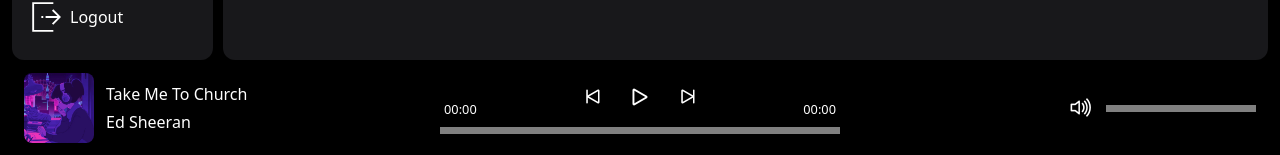
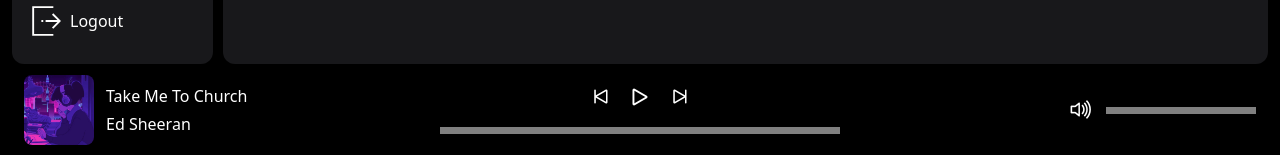
Before and after one commit to BMandure/apollotunes, a React (Vite) app: page /favourites in a window 1280 px wide. Shown: the part 642-797 px from the top of the page. Built offline with nearby package versions, Linux system fonts and the light colour scheme.

Commit message:
Add change current song from playlist

```diff
--- a/src/components/Player/Player.tsx
+++ b/src/components/Player/Player.tsx
@@ -6,10 +6,12 @@ import PlayerButton from "./PlayerButton";
 import PlayerNext from "./PlayerNext";
 import PlayerPrevious from "./PlayerPrevious";
 import testImg from "../../assets/genres/lofiGenre.jpg";
+import { InfoSong } from "../../types_interfaces";
+import VolumeBar from "./VolumeBar";
 
 function Player(props: {
-  songs: HTMLAudioElement[];
-  setSongs: React.Dispatch<React.SetStateAction<HTMLAudioElement[]>>;
+  songs: InfoSong[];
+  setSongs: React.Dispatch<React.SetStateAction<InfoSong[]>>;
   isPlaying: boolean;
   setIsPlaying: React.Dispatch<React.SetStateAction<boolean>>;
   audioElem: HTMLAudioElement | null;
@@ -21,8 +23,8 @@ function Player(props: {
 }) {
   const clickRef = useRef<HTMLProgressElement>(null);
   const clickVolumeRef = useRef<HTMLProgressElement>(null);
-
   const [volumeIcon, setVolumeIcon] = useState("bi-volume-up");
+  const [index, setIndex] = useState(0);
 
   useEffect(() => {
     if (!props.audioElem) return;
@@ -44,6 +46,7 @@ function Player(props: {
         (totalProgress / 100) * props.currentSong.length;
     }
   };
+
   const checkVolumeWidth = (event: React.MouseEvent<HTMLElement>) => {
     let width = clickVolumeRef.current?.clientWidth;
     const offset = event.nativeEvent.offsetX;
@@ -52,11 +55,13 @@ function Player(props: {
       props.audioElem.volume = totalProgress / 100;
     }
   };
+
   const muteSong = () => {
     if (props.audioElem) {
       props.audioElem.muted = !props.audioElem.muted;
     }
   };
+  console.log(props.currentSong.duration);
   return (
     <div className="h-[100%] w-full flex justify-between px-3">
       <div id="songInfo" className="flex items-center gap-3 min-w-[250px]">
@@ -71,9 +76,7 @@ function Player(props: {
         </span>
       </div>
       <div id="playerContainer" className="flex flex-col gap-2 pb-3">
-        <div className="flex justify-between px-1 items-end gap-3">
-          <small>00:00</small>
-          <div className="flex justify-center gap-5 pt-1">
+        <div className="flex justify-center px-1 items-center gap-3">
           <PlayerPrevious
             songs={props.songs}
             setCurrentSong={props.setCurrentSong}
@@ -81,6 +84,8 @@ function Player(props: {
             currentDataSong={props.currentDataSong}
             setCurrentDataSong={props.setCurrentDataSong}
             setIsPlaying={props.setIsPlaying}
+            index={index}
+            setIndex={setIndex}
           />
           <PlayerButton
             isPlaying={props.isPlaying}
@@ -94,9 +99,9 @@ function Player(props: {
             currentDataSong={props.currentDataSong}
             setCurrentDataSong={props.setCurrentDataSong}
             setIsPlaying={props.setIsPlaying}
+            index={index}
+            setIndex={setIndex}
           />
-          </div>
-          <small>00:00</small>
         </div>
         <div className="flex justify-center items-center gap-5">
           <progress
@@ -113,16 +118,12 @@ function Player(props: {
         id="songInfo"
         className="flex items-center justify-end gap-3 min-w-[250px]"
       >
-        <button onClick={() => muteSong()}>
-          <i className={`bi ${volumeIcon}`} style={{ fontSize: "25px" }}></i>
-        </button>
-        <progress
-          ref={clickVolumeRef}
-          max={1}
-          id="volume"
-          className="w-[150px] h-[7px] hover:cursor-pointer"
-          value={props.audioElem?.volume}
-          onClick={checkVolumeWidth}
+        <VolumeBar
+          muteSong={muteSong}
+          volumeIcon={volumeIcon}
+          clickVolumeRef={clickVolumeRef}
+          audioElem={props.audioElem}
+          checkVolumeWidth={checkVolumeWidth}
         />
       </div>
     </div>
--- a/src/components/Player/PlayerNext.tsx
+++ b/src/components/Player/PlayerNext.tsx
@@ -1,29 +1,30 @@
-import { useState } from "react";
+import { InfoSong } from "../../types_interfaces";
 function PlayerNext(props: {
-  songs: any;
+  songs: InfoSong[];
   setCurrentSong: any;
   currentSong: any;
   currentDataSong: any;
   setCurrentDataSong: any;
   setIsPlaying: any;
+  index: number;
+  setIndex: any;
 }) {
   //TODO: Add different songs and start from the beginin when song is changed
-  let currentIndex = props.songs.indexOf(props.currentSong);
-  let length = props.songs.length;
 
-  const [index, setIndex] = useState(currentIndex);
+  const length = props.songs.length;
 
-  const skipNext = (): void => {
-    if (index === length - 1) {
-      props.setCurrentSong(props.songs[0]);
-      setIndex(0);
-      props.setIsPlaying(true);
+  const skipNext = () => {
+    if (props.index === length - 1) {
+      props.setCurrentSong(props.songs[0].audio);
+      props.setCurrentDataSong(props.songs[0].info);
+      props.setIndex(0);
     } else {
-      props.setCurrentSong(props.songs[index + 1]);
-      props.setIsPlaying(true);
-      setIndex(index + 1);
+      props.setCurrentSong(props.songs[props.index + 1].audio);
+      props.setCurrentDataSong(props.songs[props.index + 1].info);
+      props.setIndex(props.index + 1);
     }
   };
+
   return (
     <button onClick={skipNext} className="rounded-full hover:bg-zinc-700">
       <i className="bi bi-skip-end" style={{ fontSize: "25px" }}></i>
--- a/src/components/Player/PlayerPrevious.tsx
+++ b/src/components/Player/PlayerPrevious.tsx
@@ -1,28 +1,27 @@
-import { useState } from "react";
+import { InfoSong } from "../../types_interfaces";
 function PlayerPrevious(props: {
-  songs: any;
+  songs: InfoSong[];
   setCurrentSong: any;
   currentSong: any;
   currentDataSong: any;
   setCurrentDataSong: any;
   setIsPlaying: any;
+  index: number;
+  setIndex: any;
 }) {
   //TODO Change Any
 
-  let currentIndex = props.songs.indexOf(props.currentSong);
-  let length = props.songs.length;
+  const length = props.songs.length;
 
-  const [index, setIndex] = useState(currentIndex);
-
-  const skipBack = (): void => {
-    if (index === 0) {
-      props.setCurrentSong(props.songs[length - 1]);
-      props.setIsPlaying(true);
-      setIndex(length - 1);
+  const skipBack = () => {
+    if (props.index === 0) {
+      props.setCurrentSong(props.songs[length - 1].audio);
+      props.setCurrentDataSong(props.songs[length - 1].info);
+      props.setIndex(length - 1);
     } else {
-      props.setCurrentSong(props.songs[index - 1]);
-      props.setIsPlaying(true);
-      setIndex(index - 1);
+      props.setCurrentSong(props.songs[props.index - 1].audio);
+      props.setCurrentDataSong(props.songs[props.index - 1].info);
+      props.setIndex(props.index - 1);
     }
   };
   return (
--- /dev/null
+++ b/src/components/Player/VolumeBar.tsx
@@ -0,0 +1,29 @@
+function VolumeBar(props: {
+  muteSong: any;
+  volumeIcon: string;
+  clickVolumeRef: React.RefObject<HTMLProgressElement>;
+  audioElem: HTMLAudioElement | null;
+  checkVolumeWidth: any;
+}) {
+  //TODO: Avaiablility to change volume with paused song
+  return (
+    <>
+      <button onClick={() => props.muteSong()}>
+        <i
+          className={`bi ${props.volumeIcon}`}
+          style={{ fontSize: "25px" }}
+        ></i>
+      </button>
+      <progress
+        ref={props.clickVolumeRef}
+        max={1}
+        id="volume"
+        className="w-[150px] h-[7px] hover:cursor-pointer"
+        value={props.audioElem?.volume}
+        onClick={props.checkVolumeWidth}
+      />
+    </>
+  );
+}
+
+export default VolumeBar;
--- a/src/components/Song.tsx
+++ b/src/components/Song.tsx
@@ -4,9 +4,13 @@ import { useState } from "react";
 
 function Song() {
   const [isHovering, setIsHovering] = useState<boolean>();
+  const [isFavourite, setIsFavourite] = useState<boolean>();
 
   const handlerPlayBtn = () => {
     console.log("Play Pressed");
+  };
+  const handleFavouriteBtn = () => {
+    setIsFavourite(!isFavourite);
   };
 
   return (
@@ -37,7 +41,19 @@ function Song() {
       <td>Album Name</td>
       <td>03/10/2023</td>
       <td className="w-[150px]">
-        3:45 <button className="mx-5">❤️</button>
+        <span>3:45</span>
+        <button className="mx-5" onClick={handleFavouriteBtn}>
+          <i
+            className={`bi ${
+              isFavourite ? "bi-heart-fill" : "bi-heart"
+            } hover:cursor-pointer p-2`}
+            style={{
+              fontSize: "15px",
+              color: isFavourite ? "red" : "white",
+            }}
+            onClick={handlerPlayBtn}
+          ></i>
+        </button>
       </td>
     </tr>
   );
--- a/src/db.ts
+++ b/src/db.ts
@@ -1,4 +1,6 @@
-export const songs = [
+import { Song } from "./types_interfaces";
+
+export const songs: Song[] = [
   {
     title: "Take Me To Church",
     artist: "Ed Sheeran",
--- a/src/pages/Dashboard.tsx
+++ b/src/pages/Dashboard.tsx
@@ -4,29 +4,33 @@ import Sidebar from "../components/Sidebar/Sidebar";
 import "./Dashboard.css";
 import { songs as songImp } from "../db";
 import { Outlet } from "react-router-dom";
+import { InfoSong } from "../types_interfaces";
 
 function Dashboard() {
-  //TODO: Change importedSongs to audios fetched
+  //TODO: Change importedSongs to audios and songData to data fetched
 
   //---------TEST---------
 
   const importedSong1: any = new Audio(songImp[0].route);
   const importedSong2: any = new Audio(songImp[1].route);
   const importedSong3: any = new Audio(songImp[2].route);
-  const songData = [...songImp];
-  const stateArray: HTMLAudioElement[] = [];
-  stateArray.push(importedSong1);
-  stateArray.push(importedSong2);
-  stateArray.push(importedSong3);
+  const songData1 = songImp[0];
+  const songData2 = songImp[1];
+  const songData3 = songImp[2];
+  const stateArray: InfoSong[] = [];
+  stateArray.push({ audio: importedSong1, info: songData1 });
+  stateArray.push({ audio: importedSong2, info: songData2 });
+  stateArray.push({ audio: importedSong3, info: songData3 });
 
   //----------------------
 
   const [songs, setSongs] = useState(stateArray);
   const [isPlaying, setIsPlaying] = useState(false);
-  const [currentDataSong, setCurrentDataSong] = useState(songData[0]);
+  const [currentDataSong, setCurrentDataSong] = useState(songData1);
   const [currentSong, setCurrentSong] = useState(importedSong1);
 
   const audioElem = useRef<HTMLAudioElement>(null);
+
   useEffect((): void => {
     isPlaying ? audioElem.current?.play() : audioElem.current?.pause();
   }, [isPlaying]);
@@ -39,10 +43,10 @@ function Dashboard() {
       setCurrentSong({
         ...currentSong,
         progress: (currentTime / duration) * 100,
-        length: duration,
       });
     }
   };
+
   return (
     <div className="dashboard-container-wrapper">
       <div className="dashboard-container-one bg-zinc-900 rounded-xl">
```
Also changed, not shown: src/types_interfaces.ts (+7 -2 lines). Lines whose indentation alone changed are shown as unchanged.
